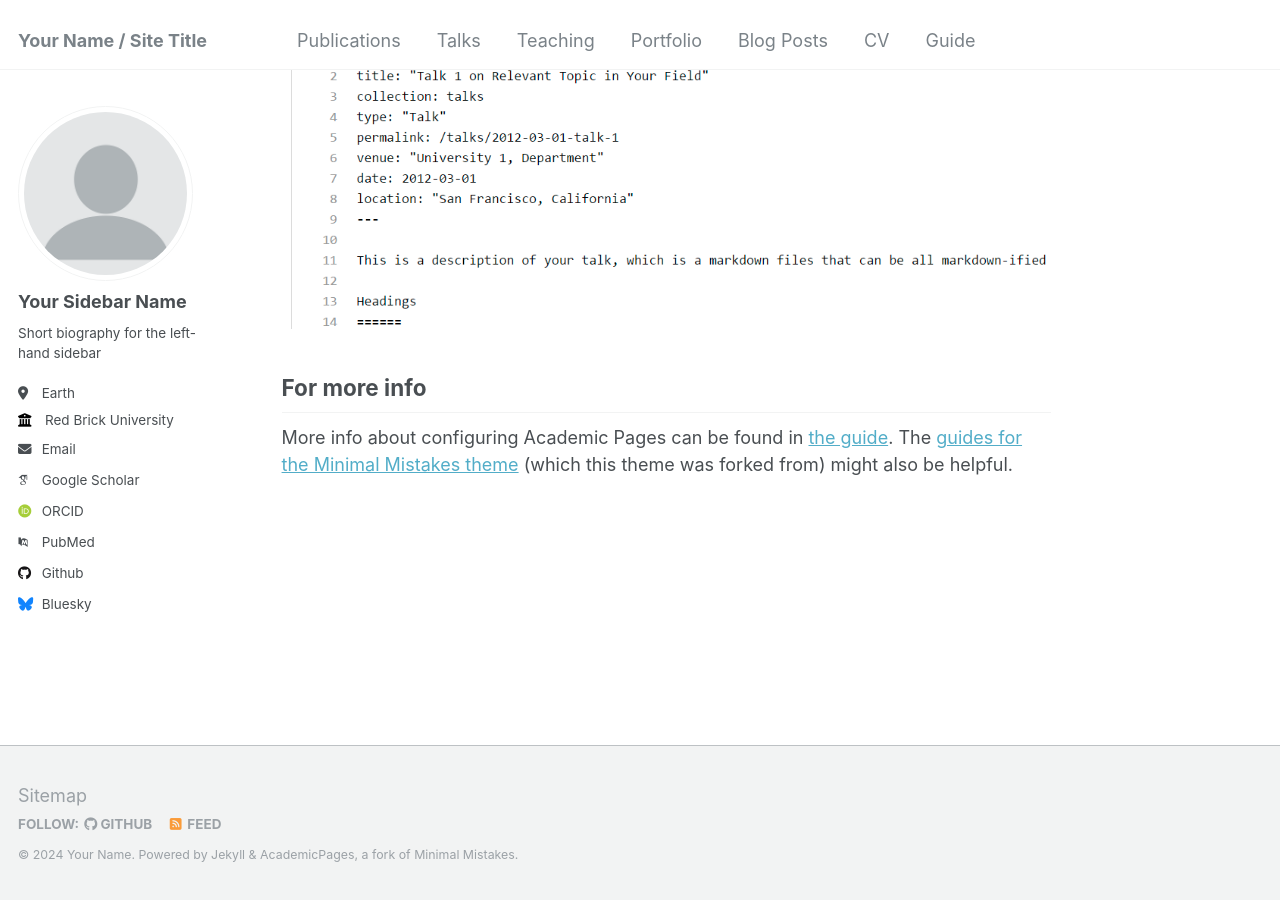
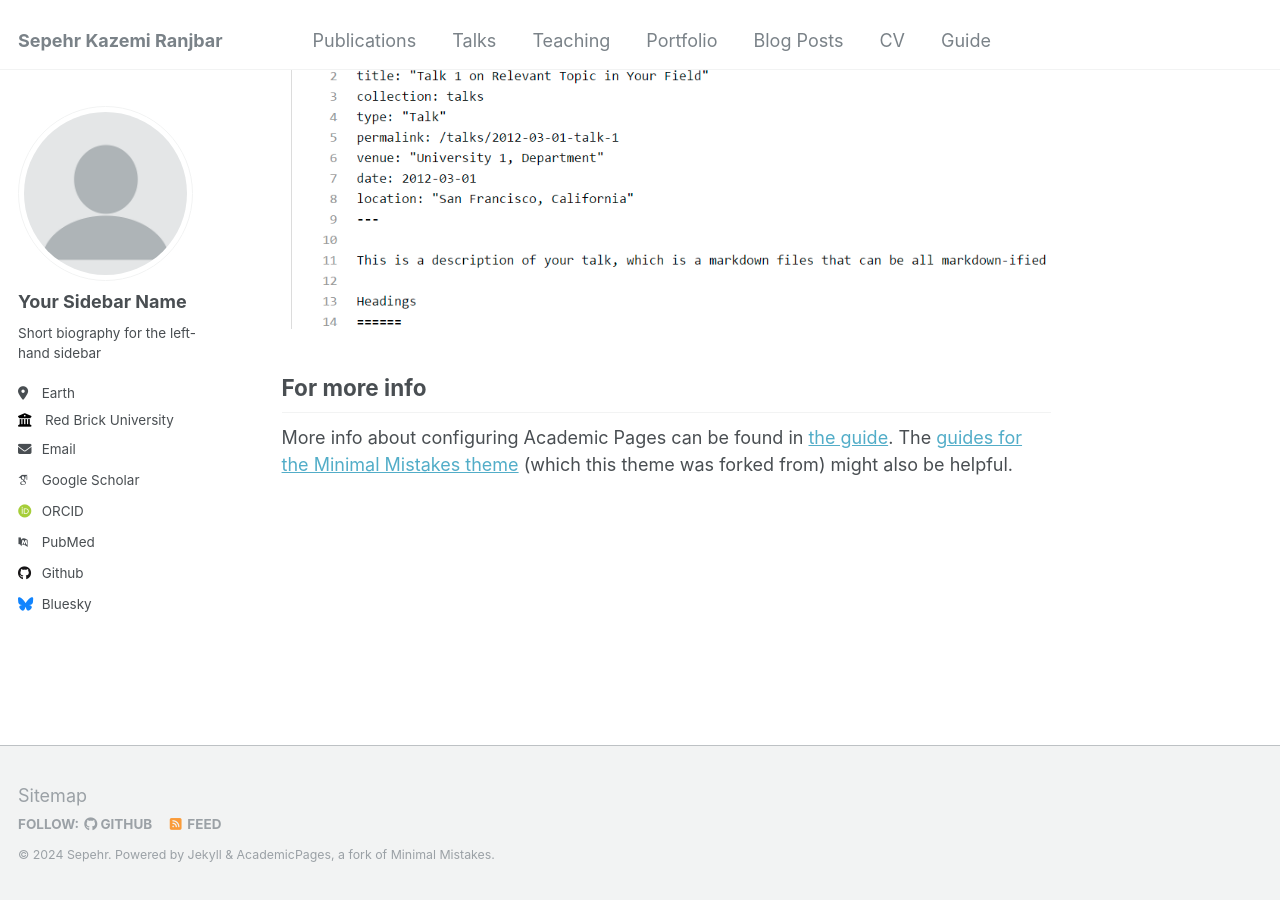
Before and after one commit to sepehrkr/sepehrkr.github.io, a Jekyll site: the page built from _pages/about.md, in a window 1280 px wide and 900 px high, scrolled down 2660 px. Built offline with Jekyll 4.4.1, drawn with Linux system fonts in a browser that asks for light colours; some web fonts are replaced.

Commit message:
Update _config.yml

```diff
--- a/_config.yml
+++ b/_config.yml
@@ -8,13 +8,13 @@
 
 # Basic Site Settings
 locale                   : "en-US"
-title                    : "Your Name / Site Title"
+title                    : "Sepehr Kazemi Ranjbar"
 title_separator          : "-"
-name                     : &name "Your Name"
-description              : &description "personal description"
-url                      : https://academicpages.github.io # the base hostname & protocol for your site e.g. "https://mmistakes.github.io"
+name                     : &name "Sepehr"
+description              : &description "Personal Homepage of Sepehr Kazemi Ranjbar"
+url                      : https://sepehrkr.github.io # the base hostname & protocol for your site e.g. "https://mmistakes.github.io"
 baseurl                  : "" # the subpath of your site, e.g. "/blog"
-repository               : "academicpages/academicpages.github.io"
+repository               : "sepehrkr/sepehrkr.github.io"
 
 # Site Author - The following control what appear as part of the author content on the side bar.
 #               If a field is blank the icon and link will not appear, otherwise it will be shown.
```
